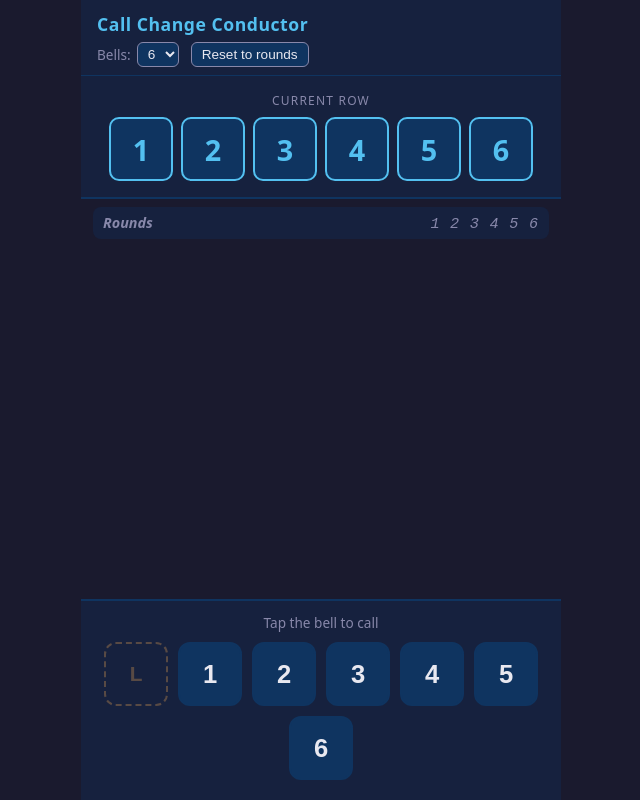
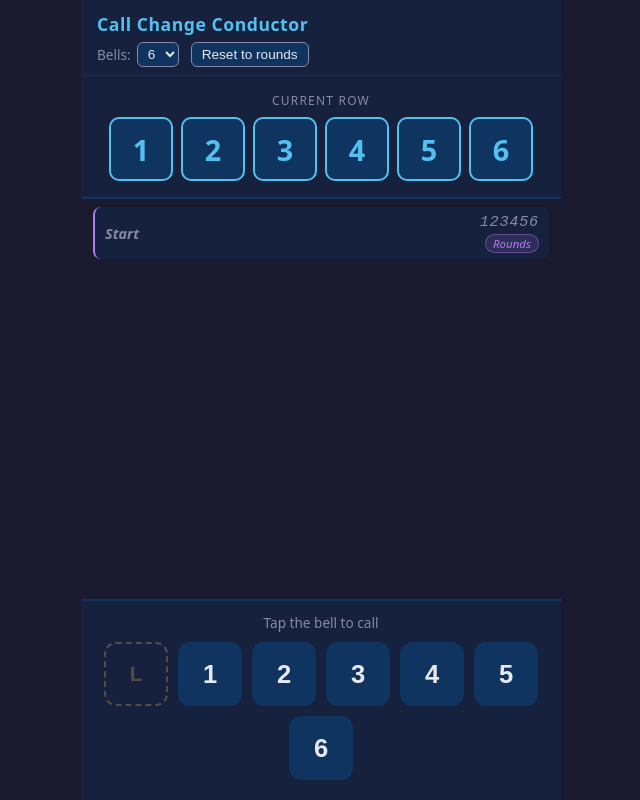
Before and after one commit to emma-london/CallChangeTrainer, a React (Vite) app: page / in a window 1280 px wide. Shown: the whole page, without its empty margins (319-959 px from the left). Built offline with nearby package versions, Linux system fonts and the light colour scheme.

Commit message:
Named changes are highlighted

```diff
--- a/src/App.css
+++ b/src/App.css
@@ -10,6 +10,7 @@
   --up-color: #4caf82;
   --down-color: #f0a853;
   --mixed-color: #e94560;
+  --named-color: #b57bee;
   --text: #e8e8f0;
   --text-muted: #8888aa;
   --bell-size: clamp(44px, 12vw, 64px);
@@ -134,7 +135,7 @@ body {
 .history-entry {
   display: flex;
   justify-content: space-between;
-  align-items: baseline;
+  align-items: center;
   padding: 6px 10px;
   border-radius: 8px;
   background: var(--surface);
@@ -152,8 +153,21 @@ body {
   background: color-mix(in srgb, var(--mixed-color) 12%, var(--surface));
 }
 
+.history-entry--named {
+  border-left: 2px solid var(--named-color);
+}
+
 .history-call {
   font-weight: 600;
+  flex-shrink: 0;
+}
+
+/* Right-hand column: row on top, optional badge below */
+.history-right {
+  display: flex;
+  flex-direction: column;
+  align-items: flex-end;
+  gap: 3px;
   flex-shrink: 0;
 }
 
@@ -162,6 +176,17 @@ body {
   font-family: monospace;
   font-size: 0.95rem;
   letter-spacing: 0.05em;
+}
+
+.history-name-badge {
+  font-size: 0.72rem;
+  font-style: italic;
+  color: var(--named-color);
+  background: color-mix(in srgb, var(--named-color) 15%, transparent);
+  border: 1px solid color-mix(in srgb, var(--named-color) 40%, transparent);
+  padding: 1px 7px;
+  border-radius: 999px;
+  white-space: nowrap;
 }
 
 .history-direction--up { color: var(--up-color); }
--- a/src/components/RowHistory.tsx
+++ b/src/components/RowHistory.tsx
@@ -1,6 +1,7 @@
 import { useEffect, useRef } from 'react';
 import type { HistoryEntry } from '../types';
 import { directionLabel } from '../logic/callChanges';
+import { getNamedChange } from '../logic/namedChanges';
 
 interface Props {
   history: HistoryEntry[];
@@ -14,20 +15,27 @@ export function RowHistory({ history, initialRow }: Props) {
     bottomRef.current?.scrollIntoView({ behavior: 'smooth' });
   }, [history.length]);
 
+  const initialName = getNamedChange(initialRow);
+
   return (
     <div className="row-history">
       {/* Starting row */}
-      <div className="history-entry history-entry--initial">
-        <span className="history-call">Rounds</span>
-        <span className="history-row">
-          {initialRow.join(' ')}
+      <div className={`history-entry history-entry--initial${initialName ? ' history-entry--named' : ''}`}>
+        <span className="history-call">Start</span>
+        <span className="history-right">
+          <span className="history-row">{initialRow.join('')}</span>
+          {initialName && (
+            <span className="history-name-badge">{initialName}</span>
+          )}
         </span>
       </div>
 
-      {history.map((entry, i) => (
+      {history.map((entry, i) => {
+        const name = getNamedChange(entry.row);
+        return (
           <div
             key={i}
-          className={`history-entry${entry.isMixed ? ' history-entry--mixed' : ''}`}
+            className={`history-entry${entry.isMixed ? ' history-entry--mixed' : ''}${name ? ' history-entry--named' : ''}`}
           >
             <span className="history-call">
               {entry.call}
@@ -36,9 +44,13 @@ export function RowHistory({ history, initialRow }: Props) {
                 {entry.isMixed && <span className="mixed-warning"> ⚠ mixed</span>}
               </span>
             </span>
-          <span className="history-row">{entry.row.join(' ')}</span>
+            <span className="history-right">
+              <span className="history-row">{entry.row.join('')}</span>
+              {name && <span className="history-name-badge">{name}</span>}
+            </span>
           </div>
-      ))}
+        );
+      })}
 
       <div ref={bottomRef} />
     </div>
--- /dev/null
+++ b/src/logic/namedChanges.ts
@@ -0,0 +1,30 @@
+import type { Row } from '../types';
+
+/**
+ * Named changes keyed by row string (bells joined, no spaces).
+ * Organised by bell count — extend as needed.
+ */
+const NAMED_CHANGES: Record<number, Record<string, string>> = {
+  6: {
+    '123456': 'Rounds',
+    '135246': 'Queens',
+    '142536': 'Tittums',
+    '531246': 'Kings',
+    '213546': 'Burdette',
+    '341256': 'Hagdyke',
+    '145236': 'Jacks',
+    '154326': 'Jokers',
+    '125463': 'Keg Meg',
+    '153426': 'Kennet',
+    '532146': 'Princes',
+    '543216': 'Back Rounds',
+    '321456': 'See Saw',
+  },
+};
+
+/** Returns the name of a change, or null if it has no name. */
+export function getNamedChange(row: Row): string | null {
+  const lookup = NAMED_CHANGES[row.length];
+  if (!lookup) return null;
+  return lookup[row.join('')] ?? null;
+}
```
Lines whose indentation alone changed are shown as unchanged.
